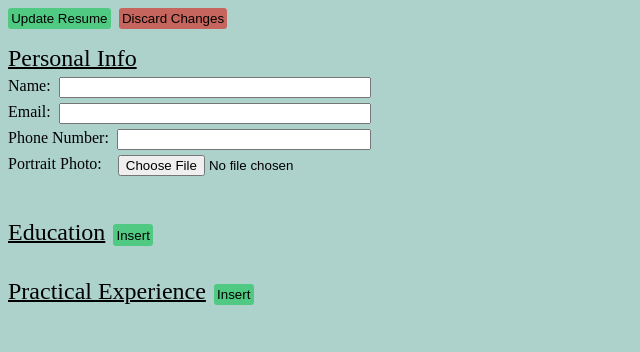
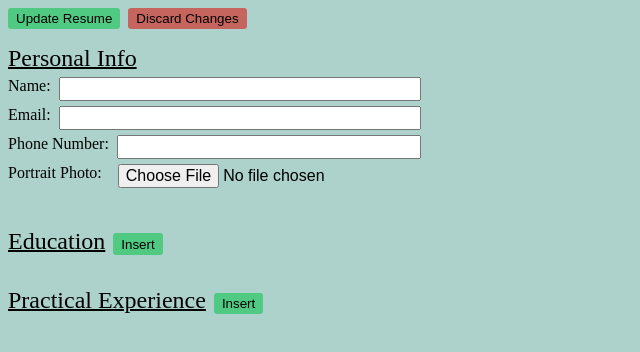
Before and after one commit to MattRangel/resume-builder, a React (Vite) app: page / in a window 1280 px wide. Shown: the top 352 px of the page, without its empty margins (0-640 px from the left). Built offline with nearby package versions, Linux system fonts and the light colour scheme.

Commit message:
Adjust css

```diff
--- a/src/components/DisplayExport.css
+++ b/src/components/DisplayExport.css
@@ -1,9 +1,13 @@
 @media print {
+  body {
+    background-color: white;
+    print-color-adjust: exact;
+    max-width: unset;
+  }
+
   #root {
     display: grid;
-    background-color: white;
     grid-template-columns: 45% 55%;
-    print-color-adjust: exact;
   }
 
   #root > header {
--- a/src/components/Resume.css
+++ b/src/components/Resume.css
@@ -1,5 +1,6 @@
 body {
   background-color: #add2cc;
+  max-width: 100vw;
 }
 
 form > div {
@@ -17,12 +18,14 @@ fieldset {
 
 label {
   display: flex;
+  flex-wrap: wrap;
   gap: 0.5rem;
   margin: 0.3rem 0;
 
   & input,
   textarea {
     flex: 1;
+    font-size: 1rem;
   }
 
   & img {
@@ -51,6 +54,9 @@ button {
   border-radius: 0.2rem;
   padding: 0.2rem;
   margin-right: 0.5rem;
+  color: black;
+  font-weight: normal;
+  padding: 0.2rem 0.5rem;
 
   &:hover {
     filter: brightness(0.95);
@@ -62,7 +68,6 @@ button {
 
   &:disabled {
     cursor: not-allowed;
-    color: black;
     filter: brightness(0.7);
   }
 }
@@ -87,7 +92,7 @@ button.icon {
 }
 
 [data-repeating-section] {
-  background-color: #8aa7ae;
+  background-color: #72b5ae;
   padding: 1rem;
   margin: 1rem 0;
   border-radius: 1rem;
```
